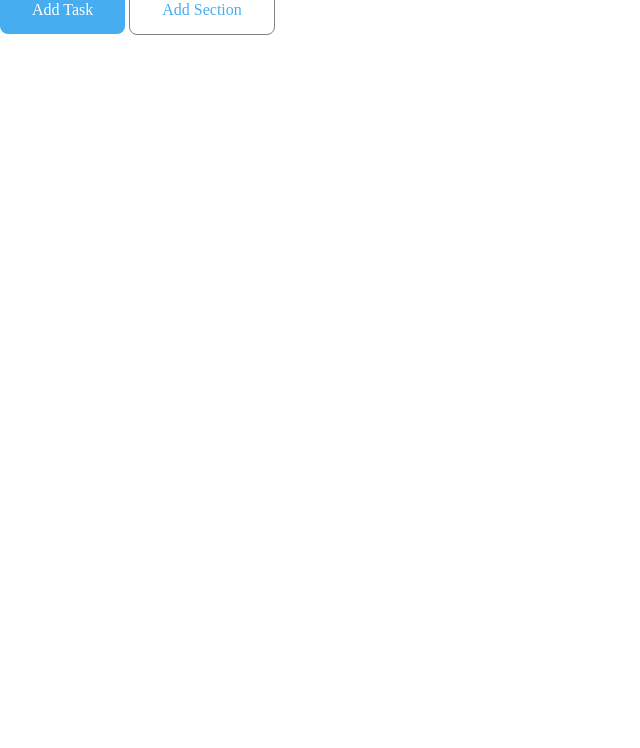
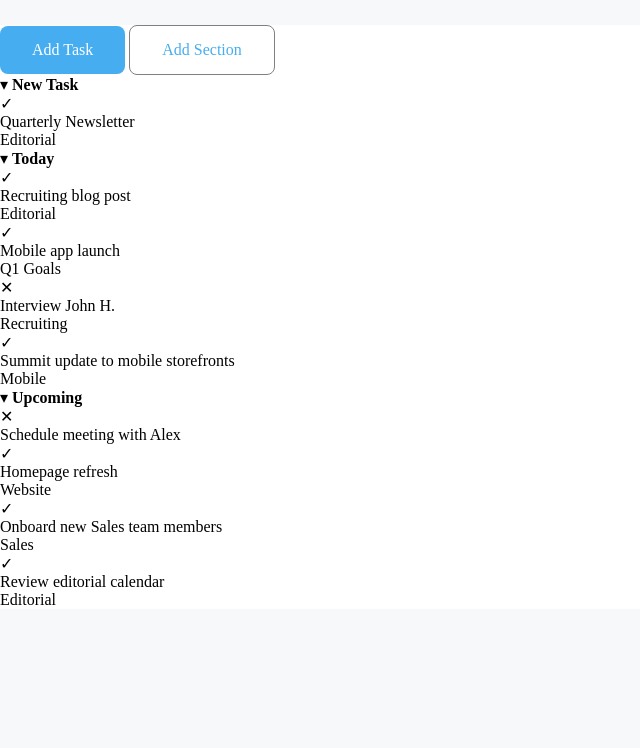
Before and after one commit to lauraoliveri/html-css-toboolist, a plain HTML site: page index.html in a window 1280 px wide. Shown: the part 52-800 px from the top of the page, without its empty margins (0-640 px from the left). Drawn offline with Linux system fonts and the light colour scheme.

Commit message:
Add Menu selection and selections

```diff
--- a/index.html
+++ b/index.html
@@ -17,7 +17,7 @@
     </header>
 
     <main>
-        <!-- Interactive buttons -->
+        <!-- Interactive buttons section-->
         <div id="interactive-button1">
             Add Task
         </div>
@@ -26,6 +26,167 @@
             Add Section
         </div>
 
+        <br>
+
+        <!-- Menu selection section New Task -->
+        <div>
+            <div>
+                &#9662; <strong>New Task</strong>
+            </div>
+
+            <!-- Selection 1 -->
+            <div>
+                <div>
+                    &check;
+                </div>
+
+                <div>
+                    Quarterly Newsletter
+                </div>
+
+                <div>
+                    Editorial
+                </div>
+
+            </div>
+        </div>
+
+        <!-- Menu selection section Today -->
+       <div>
+            <div>
+                &#9662; <strong>Today</strong>
+            </div>
+
+            <!-- Selection 1 -->
+            <div>
+                <div>
+                    &check;
+                </div>
+
+                <div>
+                    Recruiting blog post
+                </div>
+
+                <div>
+                    Editorial
+                </div>
+
+            </div>
+
+            <!-- Selection 2 -->
+            <div>
+                <div>
+                    &check;
+                </div>
+
+                <div>
+                    Mobile app launch
+                </div>
+
+                <div>
+                    Q1 Goals
+                </div>
+
+            </div>
+
+            <!-- Selection 3 -->
+            <div>
+                <div>
+                    &#10005;
+                </div>
+
+                <div>
+                    Interview John H.
+                </div>
+
+                <div>
+                    Recruiting
+                </div>
+
+            </div>
+
+            <!-- Selection 4 -->
+            <div>
+                <div>
+                    &check;
+                </div>
+
+                <div>
+                    Summit update to mobile storefronts
+                </div>
+
+                <div>
+                    Mobile
+                </div>
+
+            </div>
+       </div>
+
+       <!-- Menu selection section Upcoming -->
+       <div>
+        <div>
+            &#9662; <strong>Upcoming</strong>
+        </div>
+
+        <!-- Selection 1 -->
+        <div>
+            <div>
+                &#10005;
+            </div>
+
+            <div>
+                Schedule meeting with Alex
+            </div>
+
+        </div>
+
+        <!-- Selection 2 -->
+        <div>
+            <div>
+                &check;
+            </div>
+
+            <div>
+                Homepage refresh
+            </div>
+
+            <div>
+                Website
+            </div>
+
+        </div>
+
+        <!-- Selection 3 -->
+        <div>
+            <div>
+                &check;
+            </div>
+
+            <div>
+                Onboard new Sales team members
+            </div>
+
+            <div>
+                Sales
+            </div>
+
+        </div>
+
+        <!-- Selection 4 -->
+        <div>
+            <div>
+                &check;
+            </div>
+
+            <div>
+                Review editorial calendar
+            </div>
+
+            <div>
+                Editorial
+            </div>
+
+        </div>
     </main>
 </body>
 </html>
--- a/style.css
+++ b/style.css
@@ -3,6 +3,23 @@
     padding: 0;
     margin: 0;
     box-sizing: border-box;
+}
+
+/* Background colors and margins */
+
+main {
+    margin-left: auto;
+    margin-right: auto;
+    margin-top: 40px;
+    background-color: white;
+    vertical-align: middle;
+}
+header {
+    background-color: white;
+}
+
+body {
+    background-color: #F6F8F9;
 }
 
 /* logo */
```
